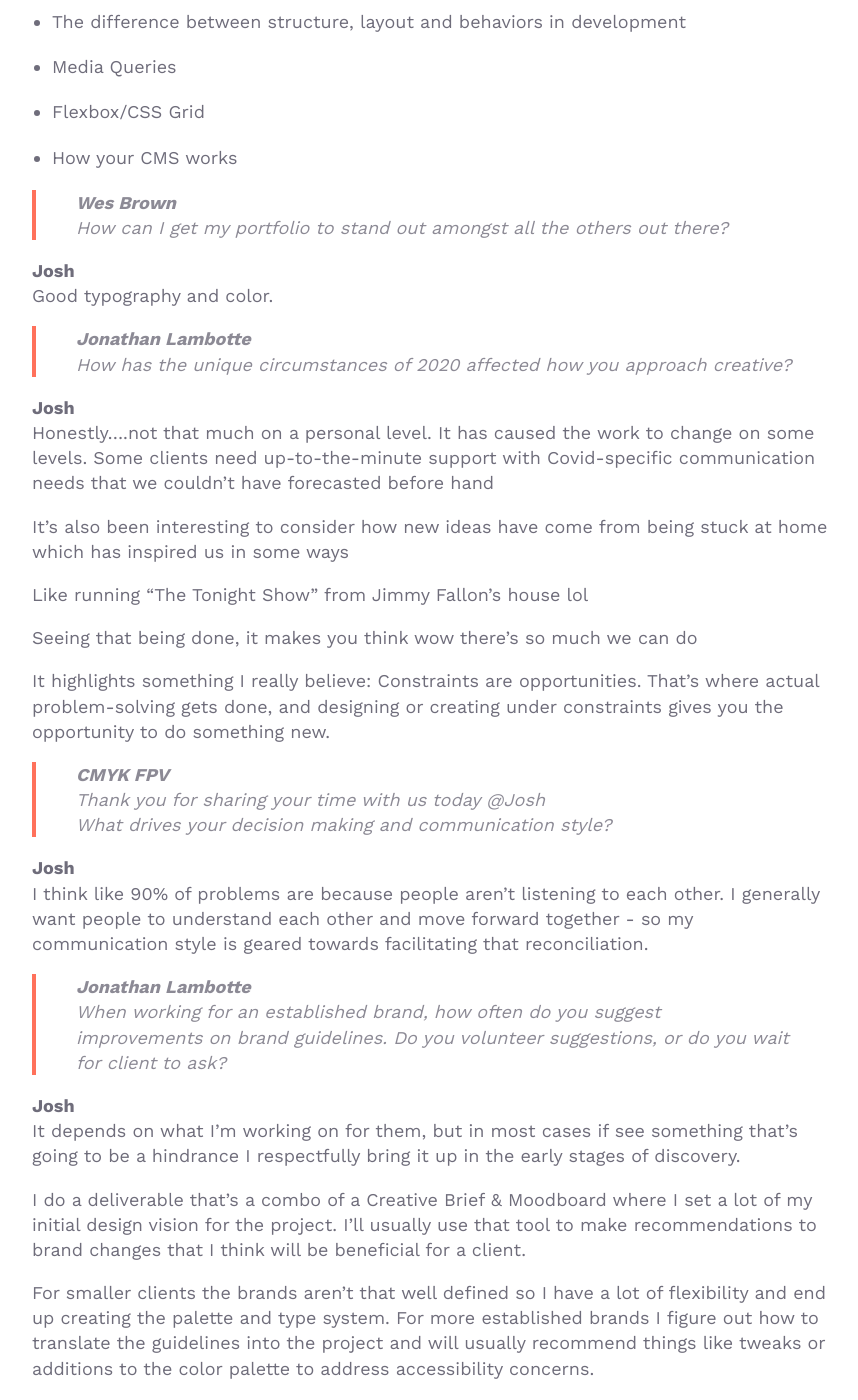
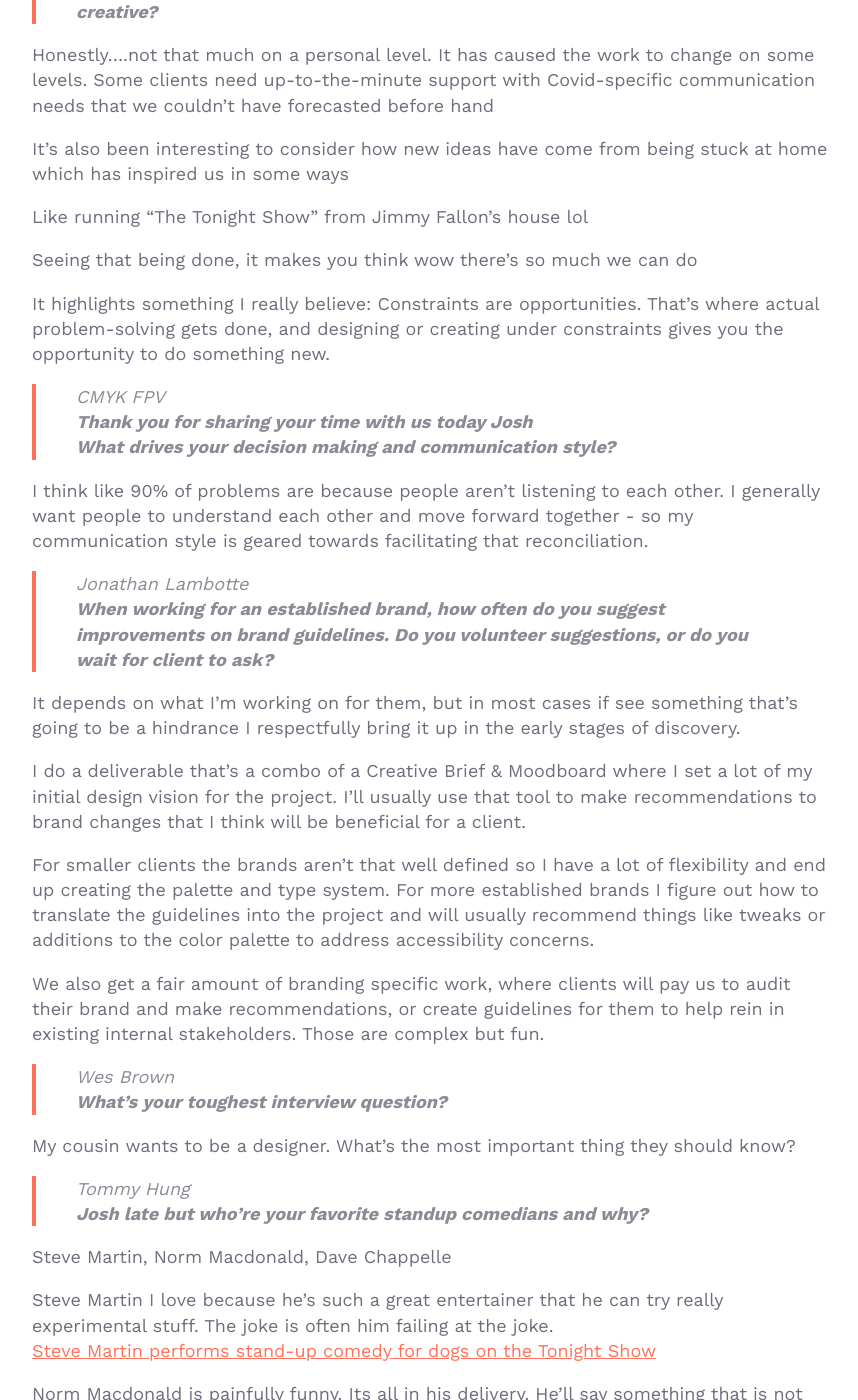
Before and after one commit to whosdustin/orlando-designers, a Jekyll site: the page built from _posts/2020-11-20-ama-with-joshua-hurtado.markdown, in a window 1280 px wide and 1400 px high, scrolled down 5978 px. Shown: the whole window, without its empty margins (208-1066 px from the left). Built offline with Jekyll 4.4.1, drawn with Linux system fonts in a browser that asks for light colours; comment, search, counter and statistics services are not loaded; some of the changed text lies outside the part shown.

Commit message:
Updated Ama With Joshua Hurtado

```diff
--- a/_posts/2020-11-20-ama-with-joshua-hurtado.markdown
+++ b/_posts/2020-11-20-ama-with-joshua-hurtado.markdown
@@ -23,26 +23,24 @@ You can find him on Slack **[@Josh ](https://orlandodesigners.slack.com/team/U01
 
 \~
 
-> **Kyle Hyams**\
-> Has the pandemic changed the way you and your team(s) work together?
+> Kyle Hyams\
+> **Has the pandemic changed the way you and your team(s) work together?**
 
-**Josh**\
+**Josh** \
 It’s been most noticeable during certain workshops in our process. We’d get people in the same room to work together and solve a specific problem, usually on a big whiteboard. I kind of miss that. Tools like Miro/Figma can get the job done, but don’t replicate the experience of being together.
 
 When it comes to feedback and helping each other out, we’ve got a good combination of process and tools to help lower the impact of working remotely. We’ve continued a bi-weekly design team critique and I have one-on-ones with each team member as well. Our team has gotten used to pinging each other for a quick zoom when they need some “over the shoulder” problem solving or advice.
 
-> **Kyle Hyams**\
-> Can you talk about collaboration between PRPL’s designers and developers? What  does that look like?
+> Kyle Hyams\
+> **Can you talk about collaboration between PRPL’s designers and developers? What  does that look like?**
 
-**Josh**\
 Ha! For sure. We've been refining process on our end to document FRD's earlier so devs can start building basic structure. We then try and annotate design for more front-end and interaction level directions as we go. I've been trying to do it directly in Figma with comments, although it can get dicey when there is client comments and annotations in the same thread.
 
 Feature request for Figma - multiple comment threads lol
 
-> **Kyle Hyams**\
-> Any advice for new/up-and-coming designers looking for a role at an agency like PRPL?
+> Kyle Hyams\
+> **Any advice for new/up-and-coming designers looking for a role at an agency like PRPL?**
 
-**Josh**\
 Create a portfolio with a few examples of work that you're proud of and can talk about for an extended period of time. I’d recommend documenting what you learned from that work, the challenges you faced and what you’re proud of about it.
 
 I’d also recommend a concise resume that is well designed, but not super flashy. Write well and pick a good type and you will stand out.
@@ -53,32 +51,28 @@ Good typography and color choices.
 *Things that will set you apart*\
 Communication (if the content of your portfolio is well-written, that’s a huge plus), ambition without entitlement, honesty and vulnerability.
 
-> **Olivia Howard Lee**\
-> How do you keep yourself from becoming burnt out?
+> Olivia Howard Lee\
+> **How do you keep yourself from becoming burnt out?**
 
-**Josh**\
 I keep guard of my time and try to let my home life be my home life. Sometimes a tight deadline will change that for a few days, but in general I think good time management is helpful for burnout, because recharging is built into your schedule.
 
 I also try to pursue what interests me outside of work. Not everything has to be about design or art. When I was younger I was stuck on this idea that if I didn’t do something special with all my time I’d get left behind or something. It's gotten easier to see the things I invest time in outside of work as achievements, whether improving as a husband and dad, planting a garden or reading something interesting.
 
-> **Olivia Howard Lee**\
-> Do you think it’s important to make time for personal projects?
+> Olivia Howard Lee\
+> **Do you think it’s important to make time for personal projects?**
 
-**Josh**\
 Yes! But I’d echo what I said about achievements. For me, personal projects are a mental break from the need to achieve, and they don’t have to be design related (although they often are). I do them because they make me happy and are a form of rest.
 
-> **Olivia Howard Lee**\
-> What has been your greatest accomplishment as a designer/director so far?
+> Olivia Howard Lee\
+> **What has been your greatest accomplishment as a designer/director so far?**
 
-**Josh**\
 As a designer, I recently had the chance to pitch branding work for a large development in Orlando. We were late to the process and essentially had a couple of weeks to put together paid concepts against a few other agencies. For me it was a chance to test things I believe about communication and design, and to flex muscles that the agency doesn’t flex as often. We won the account, which opened up a ton of exciting and varied work for the agency to engage in. I’m really proud of the effort I put into my initial concepts and I’m excited to be able to actually talk about it soon!
 
 As a director, I’m proud of my team. I’ve had the opportunity to work directly with company leadership to truly value the effort that designers at PRPL put forward not only through communication, but through compensation. It means a lot to me to give people tools to grow their career and their life outside of work.
 
-> **Anna McCarty**\
-> You were promoted to creative director this year, what were some of the  challenges of taking on your new role and then translating your role into the even newer experience of everyone working remote?
+> Anna McCarty\
+> **You were promoted to creative director this year, what were some of the  challenges of taking on your new role and then translating your role into the even newer experience of everyone working remote?**
 
-**Josh**\
 I think finding my voice as a director has been the biggest challenge, because I’ve been very comfortable as an independent contributor for most of my career. There are a lot of conflicting ideals you have to balance as a director.
 
 * Pushing people to do their best work while maintaining a safe-space that allows for failure.
@@ -91,34 +85,29 @@ I think finding my voice as a director has been the biggest challenge, because I
 
 I’ve found it incredibly rewarding to grow at this balance and to be a better advocate for my team. It’s important to me to earn trust and to actually be helpful, so I hope that is what my team is experiencing.
 
-> **Anna McCarty**\
-> You're a dad! How has fatherhood informed or changed how you approach creative work?
+> Anna McCarty\
+> **You're a dad! How has fatherhood informed or changed how you approach creative work?**
 
-**Josh**\
 Yes, a very happy one! I think becoming a dad made me feel more “ready”. I realized that I can handle higher stakes and take on roles with increased responsibility and accountability.
 
-> **John Muller**\
-> What design process do you follow, and how do you keep the end users at the center of it?
+> John Muller\
+> **What design process do you follow, and how do you keep the end users at the center of it?**
 
-**Josh**\
 I'll answer in multiple parts. Process can change based on type of work, but generally at PRPL we follow a strategic and collaborative design process. We use tools that encourage transparency between our clients and internal teams (such as Figma). We take documentation seriously. We also ask questions and recognize that our assumptions are just assumptions.
 
-> **Giuseppe Sciumbata**\
-> Are there any strategies you use that help you stay focused when working remotely?
+> Giuseppe Sciumbata\
+> **Are there any strategies you use that help you stay focused when working remotely?**
 
-**Josh**\
 I don't have a huge problem with it. But sometimes I find that if I'm drifting a bit, playing some music without lyrics helps me get in a zone.
 
-> **John Muller**\
-> How do you handle balancing user experience with deadlines?
+> John Muller\
+> **How do you handle balancing user experience with deadlines?**
 
-**Josh**\
 Planning and team communication is key. The earlier the better. I think if you set expectations with the client early on and walk with them through your process, its easier to be up front about which things will take time/priority at certain stages of the process. Also we have a pretty robust strategy phase that we're learning to use more intently to define the design/build schedule to account for the time we need to get feedback/iterate.
 
-> **Brandt Collins**\
-> Thanks for doing this AMA Josh, it's been a great read! What resources (tools, sites, books, networks, etc.) do you use to help stay creative and current?
+> Brandt Collins\
+> **Thanks for doing this AMA Josh, it's been a great read! What resources (tools, sites, books, networks, etc.) do you use to help stay creative and current?**
 
-**Josh**\
 Nielsen/Norman Group, Typewolf, Figmalion, Under Consideration\
 I subscribe to all those
 
@@ -130,28 +119,25 @@ I have a few design books but they are mostly inspo books
 
 Those are some good ones ^ I'd also really recommend "Thinking Fast and Slow" by Daniel Kahneman. Its real long but a good read and I found it applicable to a lot of things including how people may respond to your work
 
-> **Anna McCarty**\
-> You have a diverse illustrative style, how do you decide which style to use for each piece?
+> Anna McCarty\
+> **You have a diverse illustrative style, how do you decide which style to use for each piece?**
 
-**Josh**\
 I try not to think too much. I do a lot of semi-structured illustration projects, where I run with periodic themes from a list. Often I’ll feel a certain way about a theme, or an image will pop in my head in a certain style, and I’ll usually start there. I may start in one style, and then see something interesting as I’m working and discover a new offshoot of that style or a new style altogether. I guess that's the loose goal, to create something unique that I think looks good and that I hope people enjoy.
 
 I keep my Instagram the most updated with illustration @jhurtat if anybody is interested!
 
-> **Anna McCarty**\
-> Was creative direction always a goal for you? If so, what did you work on to  prepare yourself to take on that role?
+> Anna McCarty\
+> **Was creative direction always a goal for you? If so, what did you work on to  prepare yourself to take on that role?**
 
-**Josh**\
 I don’t think so. I’ve always wanted to grow as much as I can in my career, but I haven’t always worked at agencies so I didn’t have a specific role in mind. I just want to do a really good job at what I do.
 
 At PRPL there were places where I really believed I could help make a difference in the company, so when given the opportunity I pitched that to leadership and worked for a period of time where I fulfilled my pitch.
 
 I think communication was the biggest thing I had to take inventory of. I came to the realization that how you communicate your work is (at least) 50% of the battle, but what happens when you’re responsible for the teams work and not just your own? What happens when you’re in charge of framing design for the agency? Putting that accountability into perspective helped me prioritize what goals I wanted to focus on and what process improvements I could institute to help the team.
 
-> **Wes Brown**\
-> It always comes up, “Do I need to know how to code?” It would be great to have  some details or perspectives around the pros, cons, whatever.
+> Wes Brown\
+> **It always comes up, “Do I need to know how to code?” It would be great to have  some details or perspectives around the pros, cons, whatever.**
 
-**Josh**\
 It’s a good idea, especially if you design digital products.
 
 Having a foundation helps you understand what you are designing. You’ll be a better designer because of it, and you’ll be able to more effectively work with developers because you can generally speak the same language.
@@ -170,16 +156,14 @@ For web design, I’d recommend understanding:
 
 * How your CMS works
 
-> **Wes Brown**\
-> How can I get my portfolio to stand out amongst all the others out there?
+> Wes Brown\
+> **How can I get my portfolio to stand out amongst all the others out there?**
 
-**Josh**\
 Good typography and color.
 
-> **Jonathan Lambotte**\
-> How has the unique circumstances of 2020 affected how you approach creative?
+> Jonathan Lambotte\
+> **How has the unique circumstances of 2020 affected how you approach creative?**
 
-**Josh**\
 Honestly....not that much on a personal level. It has caused the work to change on some levels. Some clients need up-to-the-minute support with Covid-specific communication needs that we couldn't have forecasted before hand
 
 It's also been interesting to consider how new ideas have come from being stuck at home which has inspired us in some ways
@@ -190,17 +174,15 @@ Seeing that being done, it makes you think wow there's so much we can do
 
 It highlights something I really believe: Constraints are opportunities. That's where actual problem-solving gets done, and designing or creating under constraints gives you the opportunity to do something new.
 
-> **CMYK FPV**\
-> Thank you for sharing your time with us today @Josh\
-> What drives your decision making and communication style?
+> CMYK FPV\
+> **Thank you for sharing your time with us today Josh\
+> What drives your decision making and communication style?**
 
-**Josh**\
 I think like 90% of problems are because people aren't listening to each other. I generally want people to understand each other and move forward together - so my communication style is geared towards facilitating that reconciliation.
 
-> **Jonathan Lambotte**\
-> When working for an established brand, how often do you suggest improvements on brand guidelines. Do you volunteer suggestions, or do you wait for client to ask?
+> Jonathan Lambotte\
+> **When working for an established brand, how often do you suggest improvements on brand guidelines. Do you volunteer suggestions, or do you wait for client to ask?**
 
-**Josh**\
 It depends on what I'm working on for them, but in most cases if see something that's going to be a hindrance I respectfully bring it up in the early stages of discovery.
 
 I do a deliverable that's a combo of a Creative Brief & Moodboard where I set a lot of my initial design vision for the project. I'll usually use that tool to make recommendations to brand changes that I think will be beneficial for a client.
@@ -209,16 +191,14 @@ For smaller clients the brands aren't that well defined so I have a lot of flexi
 
 We also get a fair amount of branding specific work, where clients will pay us to audit their brand and make recommendations, or create guidelines for them to help rein in existing internal stakeholders. Those are complex but fun.
 
-> **Wes Brown**\
-> What’s your toughest interview question?
+> Wes Brown\
+> **What’s your toughest interview question?**
 
-**Josh**\
 My cousin wants to be a designer. What's the most important thing they should know?
 
-> **Tommy Hung**\
-> @Josh late but who’re your favorite standup comedians and why?
+> Tommy Hung\
+> **Josh late but who’re your favorite standup comedians and why?**
 
-**Josh**\
 Steve Martin, Norm Macdonald, Dave Chappelle
 
 Steve Martin I love because he's such a great entertainer that he can try really experimental stuff. The joke is often him failing at the joke.\
@@ -232,18 +212,16 @@ Dave Chappelle is really deep and its just crazy to think about some of the stuf
 
 Also his interview with David Letterman on Netflix is really insightful
 
-> **Tommy Hung**\
-> Also what makes a great comedian? Are there skills and knowledge from your comedy experience you pull from in your role as designer/director/leader?
+> Tommy Hung\
+> **Also what makes a great comedian? Are there skills and knowledge from your comedy experience you pull from in your role as designer/director/leader?**
 
-**Josh**\
 Hmmm. I think who people find funny is subjective but that's part of it. SOME people have to find you funny. I think honesty, vulnerability and storytelling are big parts of it.
 
 Improv made me less afraid to say what I think. So I'd say that's helped me quite a bit in design and leadership. To know that its ok to take risks based on your experience and that you can fail sometimes and still pull of what you're trying to pull off.
 
-> **Tommy Hung**\
-> Generally, what are some of the variables you think about when concepting jokes? Are there certain things to keep in mind to better engage your audience? Would you think differently about your jokes towards a small audience vs say, a Netflix special?
+> Tommy Hung\
+> **Generally, what are some of the variables you think about when concepting jokes? Are there certain things to keep in mind to better engage your audience? Would you think differently about your jokes towards a small audience vs say, a Netflix special?**
 
-**Josh**\
 So generally the type of comedy I did (back when there wasn’t a pandemic) was all spontaneous so it didn’t involve any writing. I’ve actually never done standup lol but I’d like to try it one day, maybe like in an open mic.
 
 That being said there were some factors that might be applicable in both. A lot of my stuff was character driven. My goal would be to really embody a certain character and find the humor in how they would respond to certain situations. Since improv is kind of a “team sport”, it was also useful to listen really well to the other performers and be playful with their little “mistakes” here and there. Since it’s all so spontaneous, someone can say a little thing here and there that they didn’t mean to say but if you pick up on it there’s humor in that and you can either use it for a laugh or let it drive in a new direction.
```
